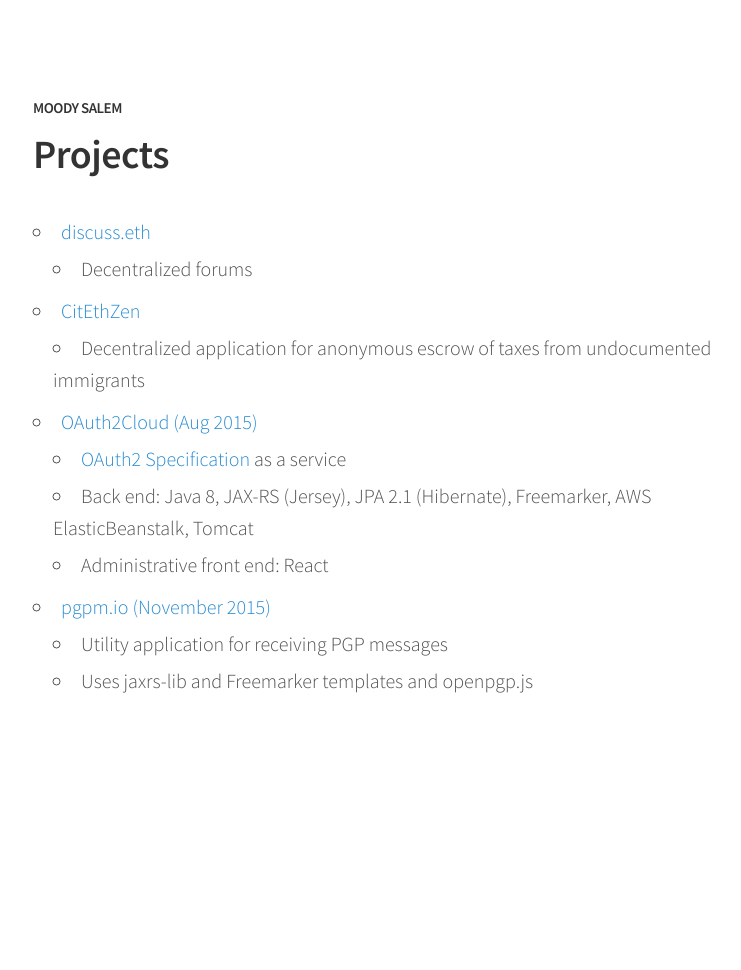
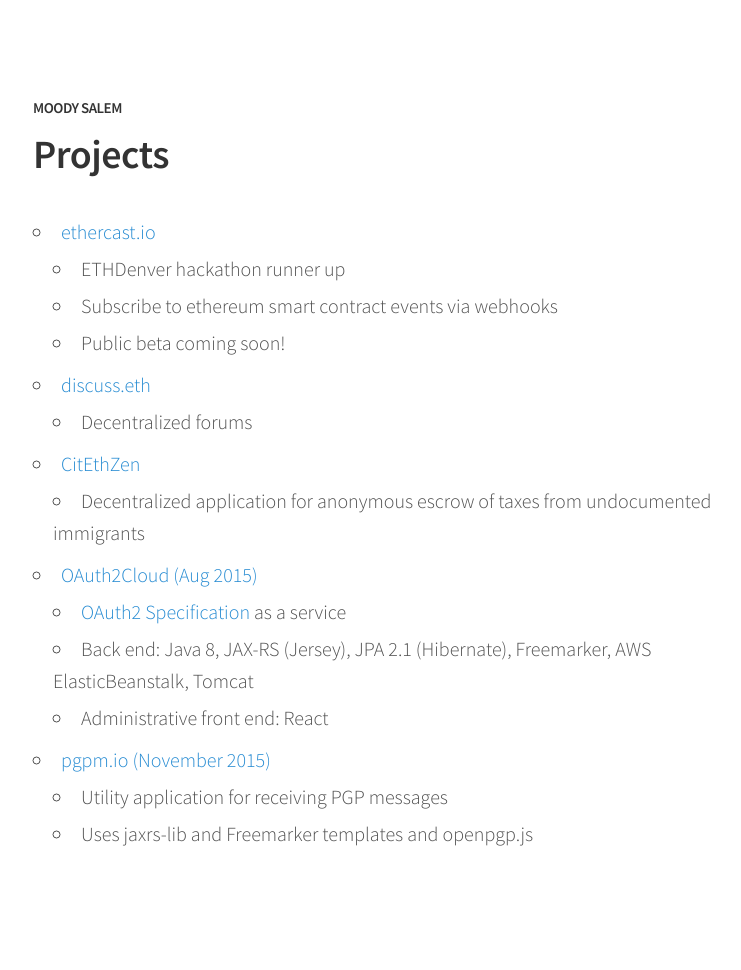
Before and after one commit to moodysalem/moodysalem.github.io, a Jekyll site: the page built from projects.md, in a window 1280 px wide. Shown: the whole page, without its empty margins (247-988 px from the left). Built offline with Jekyll 4.4.1, drawn with Linux system fonts in a browser that asks for light colours; nearby versions of some CDN libraries; comment, search, counter and statistics services are not loaded; before the commit the page ends 900 px from its top, so only the background shows below that.

Commit message:
projects

```diff
--- a/projects.md
+++ b/projects.md
@@ -4,6 +4,10 @@
 permalink: /projects/
 ---
 
+- [ethercast.io](https://ethercast.io)
+  - ETHDenver hackathon runner up
+  - Subscribe to ethereum smart contract events via webhooks
+  - Public beta coming soon!
 - [discuss.eth](https://github.com/discuss-eth)
   - Decentralized forums
 - [CitEthZen](https://github.com/citethzen)
```
